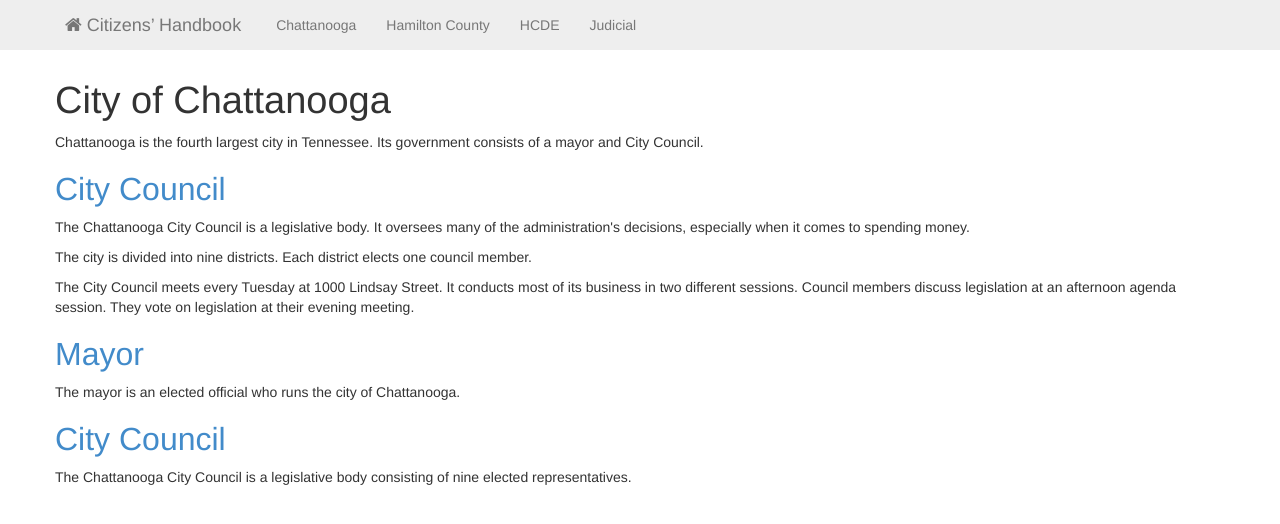
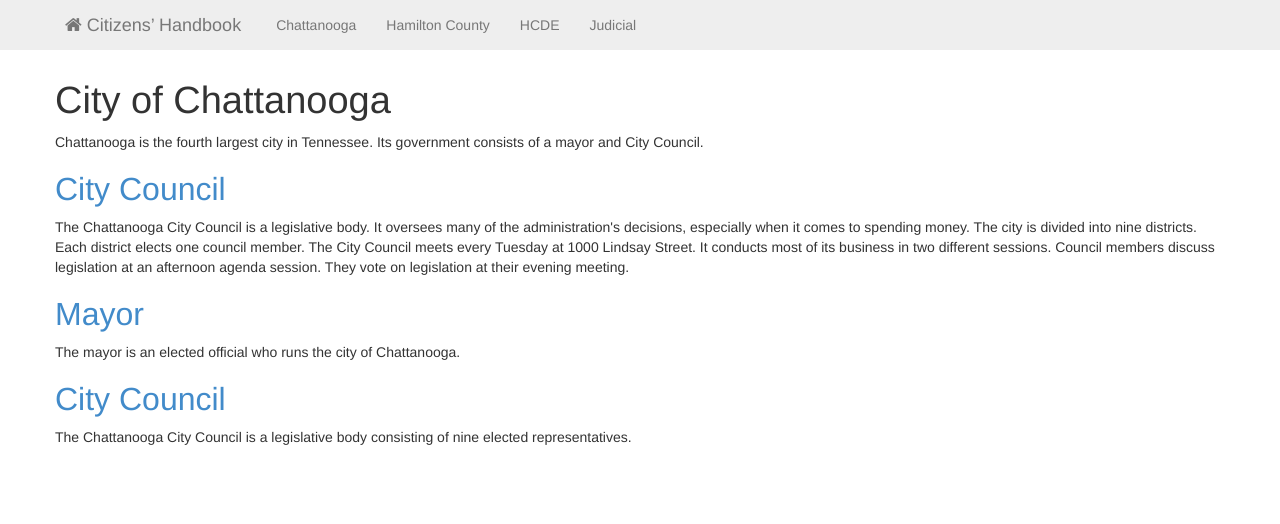
Before and after one commit to chattizen/citizens-handbook, a Jekyll site: the page built from chattanooga/index.html, in a window 1280 px wide. Shown: the top 524 px of the page. Built offline with Jekyll 4.4.1, drawn with Linux system fonts in a browser that asks for light colours; nearby versions of some CDN libraries.

Commit message:
Use textilize filter in chattanooga/index.md

```diff
--- a/chattanooga/index.html
+++ b/chattanooga/index.html
@@ -7,12 +7,11 @@ layout: default
         <p>Chattanooga is the fourth largest city in Tennessee. Its government consists of a mayor and City Council.</p>
         <dl>
         {% for post in site.categories.chattanooga %}
-            <dt><h2><a href="{{ post.url }}">{{ post.title }}</a></h2></dt>
-            <dd>{{ post.excerpt }}</dd>
-            <!-- {% if post.summary %}
-              <dd>{{post.summary}}</dd>
-            {% else %}
-              <dd>{{ post.content }}</dd>
-            {% endif %} -->
+            <dt>
+              <h2><a href="{{ post.url }}">{{ post.title }}</a></h2>
+            </dt>
+            <dd>
+              {{ post.excerpt | textilize }}
+            </dd>
         {% endfor %}
         </dl>
```
Also changed, not shown: _posts/chattanooga/2014-04-06-city-council.md (+3 -3 lines).
